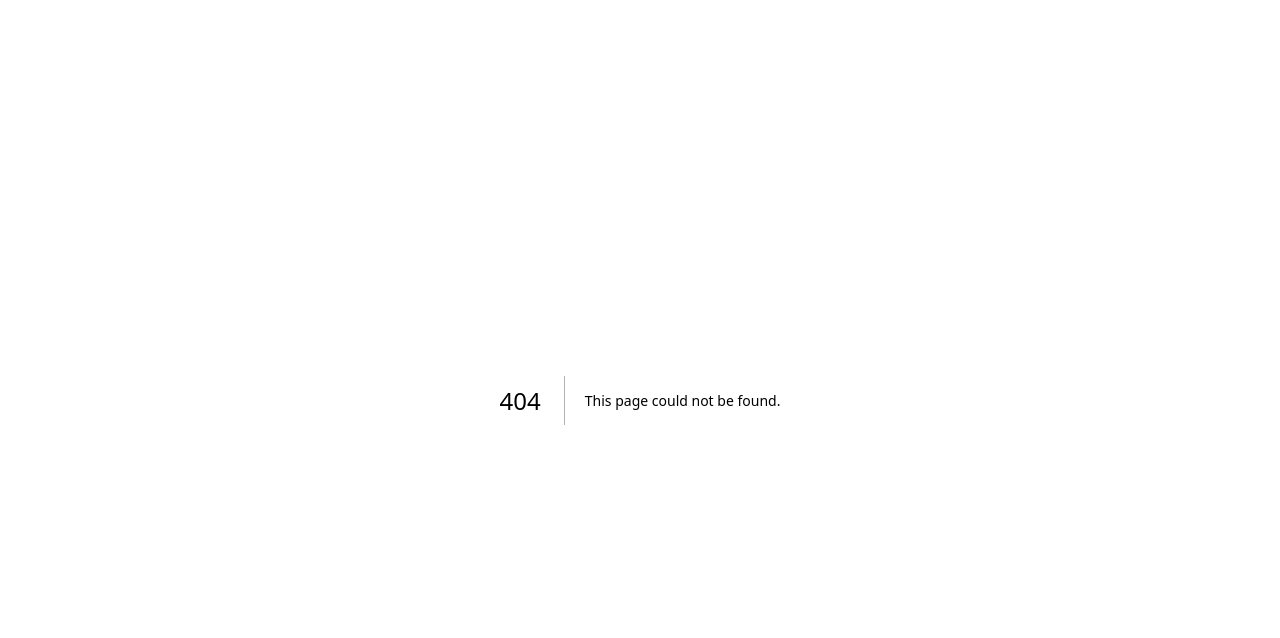
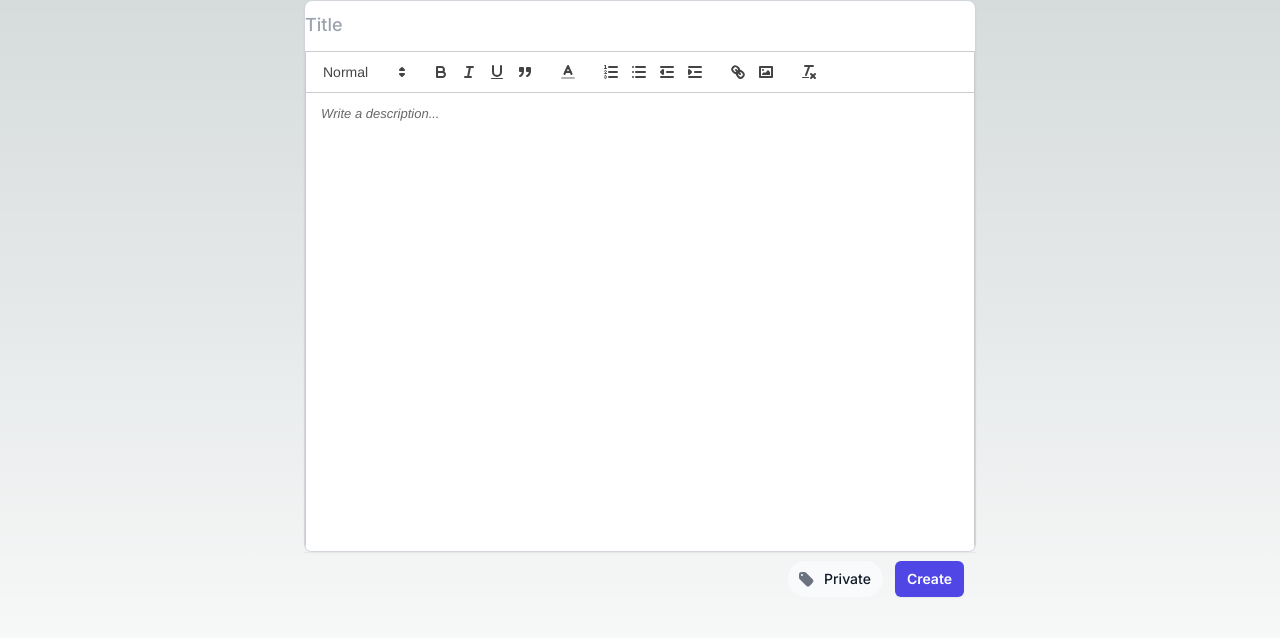
Before and after one commit to Lemon2ee/bluedit, a Next.js app: page /thread/creatThread in a window 1280 px wide. Before the commit this address had no page. Shown: the top 638 px of the page. Built offline with nearby package versions, Linux system fonts and the light colour scheme.

Commit message:
Able to create thread at database

```diff
--- /dev/null
+++ b/app/api/thread/route.ts
@@ -0,0 +1,32 @@
+import bcrypt from 'bcrypt';
+import {PrismaClient} from '@prisma/client';
+
+const prisma = new PrismaClient();
+export async function POST(req: Request) {
+    const body = await req.json();
+    const {title, content, published, authorId} = body;
+    console.log(body);
+
+    // check if username and password are present
+    if (!title || !content || !authorId) {
+        return Response.json({message: 'Unfinished thread, please try again'});
+    }
+
+
+    try {
+        const newThread = await prisma.thread.create({
+            data: {
+                title: title,
+                content: content,
+                published: published,
+                author: {
+                    connect: { id: authorId },
+                },
+            },
+        });
+        return Response.json(newThread);
+    } catch (error) {
+        // Handle or log the error
+        return Response.json({message: 'Failed to create new thread'});
+    }
+}
--- a/app/thread/[username]/creatThread/page.tsx
+++ b/app/thread/creatThread/page.tsx
@@ -4,6 +4,8 @@ import {Fragment} from 'react'
 import {Listbox, Transition} from '@headlessui/react'
 import {CalendarIcon, PaperClipIcon, TagIcon, UserCircleIcon} from '@heroicons/react/20/solid'
 import dynamic from "next/dynamic";
+import {useRouter} from "next/navigation";
+import {errorToast} from "@/app/login/components";
 
 const state = [
     {name: 'Private', value: false},
@@ -15,28 +17,64 @@ function classNames(...classes: string[]) {
 }
 
 export default function CreateThread() {
+    const router = useRouter();
     const [isPublic, setisPublic] = useState(state[0])
+    const[title, setTitle] = useState<string>('')
     const [content, setContent] = useState<string>('');
+    const [showErrorToast, setShowErrorToast] = useState(false)
+    const [errorMessages, setErrorMessages] = useState<string>("")
     const DynamicTextEditor = useMemo(() => {
-
         return dynamic(() => import("./textEditor"), {
-
             loading: () => <p>loading...</p>,
-
             ssr: false,
 
         });
     }, []);
-    const handleSubmit = (event: { preventDefault: () => void; }) => {
+    const handleSubmit = async (event: { preventDefault: () => void; }) => {
         event.preventDefault();
-        console.log(content); // Process the content here
+        try {
+            const res = await fetch('/api/thread', {
+                method: 'POST',
+                headers: {
+                    'Content-Type': 'application/json',
+                },
+                body: JSON.stringify({
+                    title: title,
+                    content: content,
+                    published: isPublic.value,
+                    authorId: '6564d3aec184c07f7b91c93b' // Need to fetch user id.
+                }),
+            })
+            const json = await res.json();
+            console.log(json);
+            if (json.message) {
+
+                setErrorMessages(json.message)
+                setShowErrorToast(true)
+                return
+            }
+
+            router.push('/thread')
+
+        } catch (e) {
+            if (e instanceof Error) {
+                throw Error(e.message)
+            }
+        }
     };
     return (
+        <>
+            {showErrorToast && (
+            errorToast(errorMessages)
+        )}
         <div className="max-w-2xl mx-auto">
             <form action="#" className="relative">
                 <DynamicTextEditor
-                content={content}
-                setContent={setContent}/>
+                    content={content}
+                    setContent={setContent}
+                    title={title}
+                    setTitle={setTitle}
+                />
 
                 <div className="flex items-center justify-end space-x-3 border-t border-gray-200 px-2 py-2 sm:px-3">
                     <Listbox as="div" value={isPublic} onChange={setisPublic} className="flex-shrink-0">
@@ -99,6 +137,7 @@ export default function CreateThread() {
                         <button
                             type="submit"
                             className="inline-flex items-center rounded-md bg-indigo-600 px-3 py-2 text-sm font-semibold text-white shadow-sm hover:bg-indigo-500 focus-visible:outline focus-visible:outline-2 focus-visible:outline-offset-2 focus-visible:outline-indigo-600"
+                            onClick={handleSubmit}
                         >
                             Create
                         </button>
@@ -106,5 +145,6 @@ export default function CreateThread() {
                 </div>
             </form>
         </div>
+        </>
     )
 }
--- a/app/thread/[username]/creatThread/textEditor.tsx
+++ b/app/thread/creatThread/textEditor.tsx
@@ -1,12 +1,14 @@
 import ReactQuill from 'react-quill';
 import 'react-quill/dist/quill.snow.css';
-import { useCallback, useMemo, useRef, useState } from "react";
+import React, { useMemo, } from "react";
 
 interface TextEditorProps {
     content: string;
     setContent: (content: string) => void;
+    title: string;
+    setTitle: (content: string) => void;
 }
-const TextEditor: React.FC<TextEditorProps> = ({ content, setContent }) => {
+const TextEditor: React.FC<TextEditorProps> = ({ content, setContent, title,setTitle }) => {
 
 
     const modules = useMemo(
@@ -61,6 +63,7 @@ const TextEditor: React.FC<TextEditorProps> = ({ content, setContent }) => {
                 id="title"
                 className="block w-full border-0 pt-2.5 text-lg font-medium placeholder:text-gray-400 focus:ring-0 focus:outline-none py-3"
                 placeholder="Title"
+                onChange={(e) =>setTitle(e.target.value)}
             />
 
                 <ReactQuill
--- a/app/thread/page.tsx
+++ b/app/thread/page.tsx
@@ -1,13 +1,22 @@
 'use client'
 
 import Navbar from "@/app/home/navbar";
-import CreateThread from "@/app/thread/[username]/creatThread/page";
+import CreateThread from "@/app/thread/creatThread/page";
+import React from "react";
+import {useRouter} from "next/navigation";
 
 export default function Home() {
+    const router = useRouter();
     return (
         <>
             <Navbar/>
-            <CreateThread/>
+            <button
+                onClick={()=>router.push('/thread/creatThread')}
+                className="flex w-full justify-center rounded-md bg-indigo-600 px-3 py-1.5 text-sm font-semibold leading-6 text-white shadow-sm hover:bg-indigo-500 focus-visible:outline focus-visible:outline-2 focus-visible:outline-offset-2 focus-visible:outline-indigo-600"
+            >
+                Create post
+            </button>
+
         </>
     )
 }
```
Also changed, not shown: 1 other file (tests, documents, lock files or other folders).
